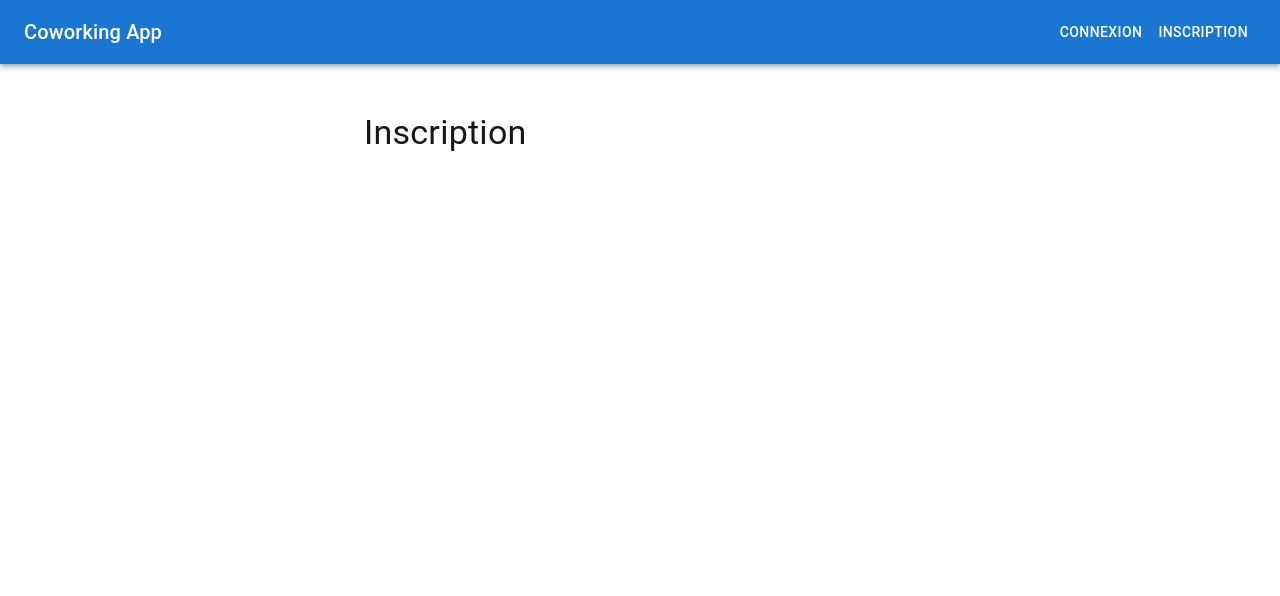
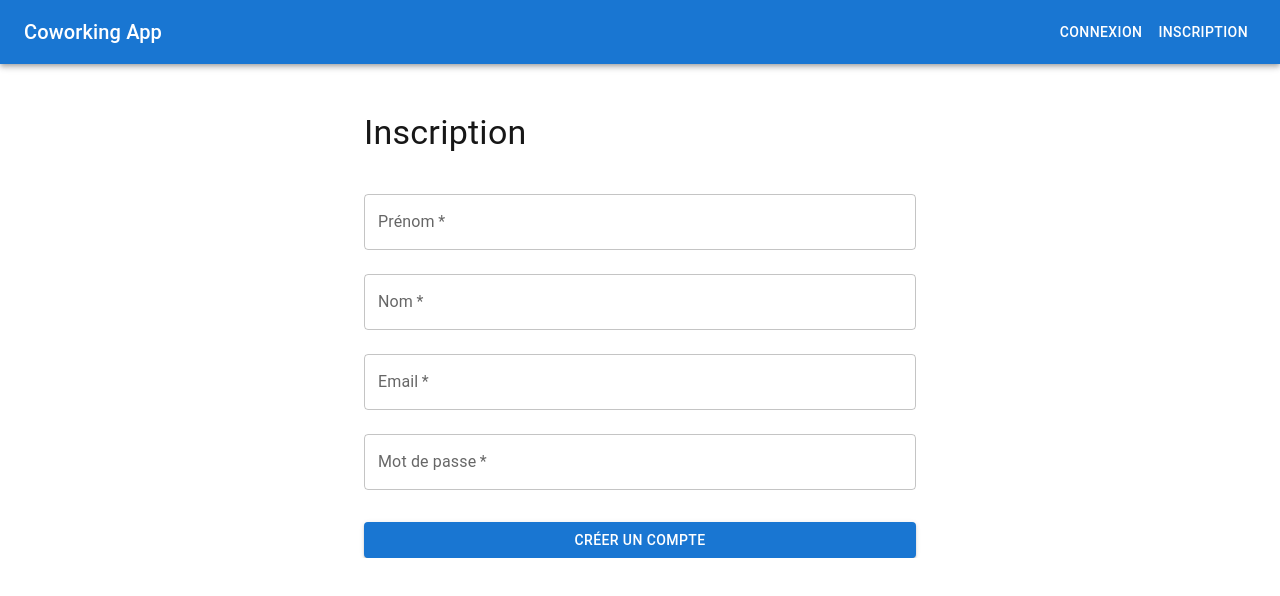
Before and after one commit to Soukina-NOUNOU/coworking-reservation-app, a Next.js app in the folder coworkerking-reservation/: page /register in a window 1280 px wide. Shown: the top 596 px of the page. Built offline with nearby package versions, Linux system fonts and the light colour scheme.

Commit message:
feat: implement login and registration forms with toast notifications

```diff
--- a/coworkerking-reservation/package.json
+++ b/coworkerking-reservation/package.json
@@ -16,12 +16,14 @@
     "@mui/x-date-pickers": "^8.25.0",
     "next": "16.1.3",
     "react": "19.2.3",
-    "react-dom": "19.2.3"
+    "react-dom": "19.2.3",
+    "react-toastify": "^11.0.5"
   },
   "devDependencies": {
     "@types/node": "^20",
     "@types/react": "^19",
     "@types/react-dom": "^19",
+    "@types/react-toastify": "^4.0.2",
     "babel-plugin-react-compiler": "1.0.0",
     "eslint": "^9",
     "eslint-config-next": "16.1.3",
--- a/coworkerking-reservation/src/app/layout.tsx
+++ b/coworkerking-reservation/src/app/layout.tsx
@@ -1,6 +1,9 @@
 import type { Metadata } from "next";
 import { Geist, Geist_Mono } from "next/font/google";
 import "./globals.css";
+import "react-toastify/dist/ReactToastify.css";
+import { ToastContainer } from "react-toastify";
+
 
 const geistSans = Geist({
   variable: "--font-geist-sans",
@@ -26,6 +29,7 @@ export default function RootLayout({
     <html lang="en">
       <body className={`${geistSans.variable} ${geistMono.variable}`}>
         {children}
+        <ToastContainer position="top-right" autoClose={6000} />
       </body>
     </html>
   );
--- a/coworkerking-reservation/src/app/register/page.tsx
+++ b/coworkerking-reservation/src/app/register/page.tsx
@@ -1,14 +1,120 @@
+"use client";
+
+import { useState } from "react";
 import Navbar from "../../components/Navbar";
 import Container from "@mui/material/Container";
+import TextField from "@mui/material/TextField";
+import Button from "@mui/material/Button";
 import Typography from "@mui/material/Typography";
+import Box from "@mui/material/Box";
+import Alert from "@mui/material/Alert";
+import { toast } from "react-toastify";
+import { useRouter } from "next/navigation";
 
 export default function RegisterPage() {
+  const [form, setForm] = useState({
+    firstname: "",
+    lastname: "",
+    email: "",
+    password: "",
+  });
+
+  const [loading, setLoading] = useState(false);
+  const [success, setSuccess] = useState(false);
+  const [error, setError] = useState("");
+  const router = useRouter();
+
+  const handleChange = (e: React.ChangeEvent<HTMLInputElement>) => {
+    setForm({ ...form, [e.target.name]: e.target.value });
+  };
+
+  const handleSubmit = (e: React.FormEvent<HTMLFormElement>) => {
+    e.preventDefault();
+    setError("");
+    setSuccess(false);
+    setLoading(true);
+
+
+    // Simulation API
+    setTimeout(() => {
+      if (form.email === "existe@test.com") {
+        setError("Cet email est déjà utilisé");
+      } else {
+        setSuccess(true);
+        router.push("/login");
+        toast.success("Compte créé avec succès, vous pouvez vous connecter !");
+      }
+      setLoading(false);
+    }, 1000);
+
+
+  };
+
   return (
     <>
       <Navbar />
+
       <Container maxWidth="sm" sx={{ mt: 6 }}>
-        <Typography variant="h4">Inscription</Typography>
-        {/* Form implementation to be added */}
+        <Typography variant="h4" gutterBottom>
+          Inscription
+        </Typography>
+
+        {error && <Alert severity="error">{error}</Alert>}
+        {success && <Alert severity="success">Compte créé avec succès !</Alert>}
+
+        <Box component="form" onSubmit={handleSubmit} sx={{ mt: 3 }}>
+          <TextField
+            name="firstname"
+            label="Prénom"
+            fullWidth
+            required
+            margin="normal"
+            value={form.firstname}
+            onChange={handleChange}
+          />
+
+          <TextField
+            name="lastname"
+            label="Nom"
+            fullWidth
+            required
+            margin="normal"
+            value={form.lastname}
+            onChange={handleChange}
+          />
+
+          <TextField
+            name="email"
+            label="Email"
+            type="email"
+            fullWidth
+            required
+            margin="normal"
+            value={form.email}
+            onChange={handleChange}
+          />
+
+          <TextField
+            name="password"
+            label="Mot de passe"
+            type="password"
+            fullWidth
+            required
+            margin="normal"
+            value={form.password}
+            onChange={handleChange}
+          />
+
+          <Button
+            type="submit"
+            variant="contained"
+            fullWidth
+            disabled={loading}
+            sx={{ mt: 3 }}
+          >
+            {loading ? "Création..." : "Créer un compte"}
+          </Button>
+        </Box>
       </Container>
     </>
   );
```
Also changed, not shown: coworkerking-reservation/src/app/login/page.tsx (+70 -2 lines), 1 other file (tests, documents, lock files or other folders).
